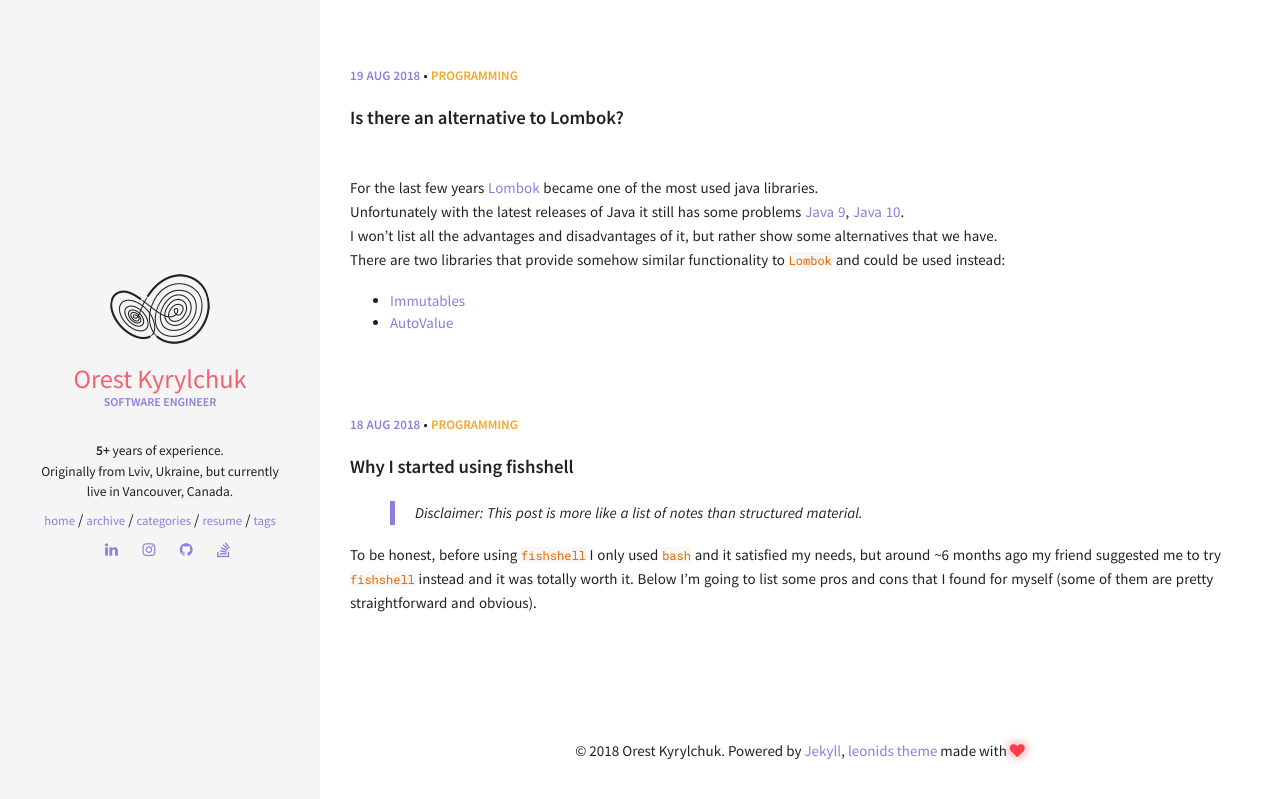
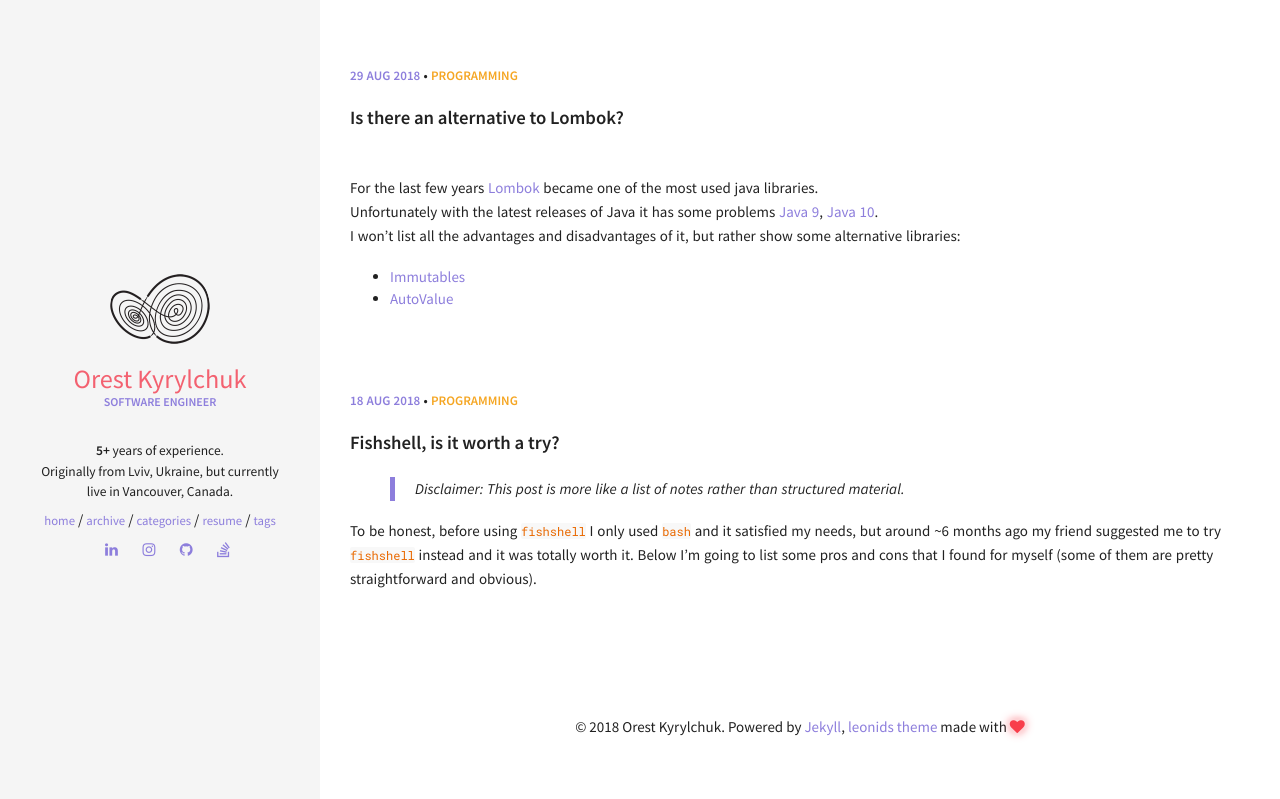
Before and after one commit to korest/korest.github.io, a Jekyll site: the page built from index.html, in a window 1280 px wide. Shown: the top 799 px of the page. Built offline with Jekyll 4.4.1, drawn with Linux system fonts in a browser that asks for light colours; the list of posts is cut into pages by our own code.

Commit message:
Updated posts

```diff
--- a/_posts/2018-08-18-fishshell.md
+++ b/_posts/2018-08-18-fishshell.md
@@ -1,12 +1,12 @@
 ---
 layout: post
-title:  "Why I started using fishshell"
+title:  "Fishshell, is it worth a try?"
 date:   2018-08-18 21:00:00
 tags: [fishshell, tools]
 categories: [Programming]
 comments: true
 ---
-> Disclaimer: This post is more like a list of notes than structured material.
+> Disclaimer: This post is more like a list of notes rather than structured material.
 
 To be honest, before using `fishshell` I only used `bash` and it satisfied my needs, but around ~6 months ago my friend suggested me to try `fishshell` instead and it was totally worth it.
 Below I'm going to list some pros and cons that I found for myself (some of them are pretty straightforward and obvious).
@@ -27,5 +27,5 @@ It will affect current and all future sessions
 
 #### Conclusion
 
-I would recommend to give it a try.
-Start with `brew install fish` and visit [fishshell](https://fishshell.com/docs/current/tutorial.html#tut_learning_Fish) to learn more.
+<br>I would recommend to give it a try.
+<br>Start with `brew install fish` and visit [fishshell](https://fishshell.com/docs/current/tutorial.html#tut_learning_Fish) to learn more.
--- a/_posts/2018-08-19-lombok-alternatives.md
+++ b/_posts/2018-08-19-lombok-alternatives.md
@@ -1,20 +1,21 @@
 ---
 layout: post
 title:  "Is there an alternative to Lombok?"
-date:   2018-08-19 21:00:00
+date:   2018-08-29 21:00:00
 tags: [lombok, autovalue, immutables, tools]
 categories: [Programming]
 comments: true
 ---
 
 <br>For the last few years [Lombok](https://projectlombok.org/) became one of the most used java libraries.
-<br>Unfortunately with the latest releases of Java it still has some problems [Java 9](https://github.com/rzwitserloot/lombok/issues/985), [Java 10](https://github.com/rzwitserloot/lombok/issues/1572).
-<br>I won't list all the advantages and disadvantages of it, but rather show some alternatives that we have.
-<br>There are two libraries that provide somehow similar functionality to `Lombok` and could be used instead:
+<br>Unfortunately with the latest releases of Java it has some problems [Java 9](https://github.com/rzwitserloot/lombok/issues/985), [Java 10](https://github.com/rzwitserloot/lombok/issues/1572).
+<br>I won't list all the advantages and disadvantages of it, but rather show some alternative libraries:
 * [Immutables](https://immutables.github.io/)
 * [AutoValue](https://github.com/google/auto/blob/master/value/userguide/index.md)
 <!--more-->
+
 ### I. Lombok
+
 <br>Let's start with already known `Lombok` and create some basic classes with simple functionality.
 <br>Then we will try to do the same using other two libraries.
 
```
Also changed, not shown: other parts of _posts/2018-08-19-lombok-alternatives.md (+5 -3 lines).
